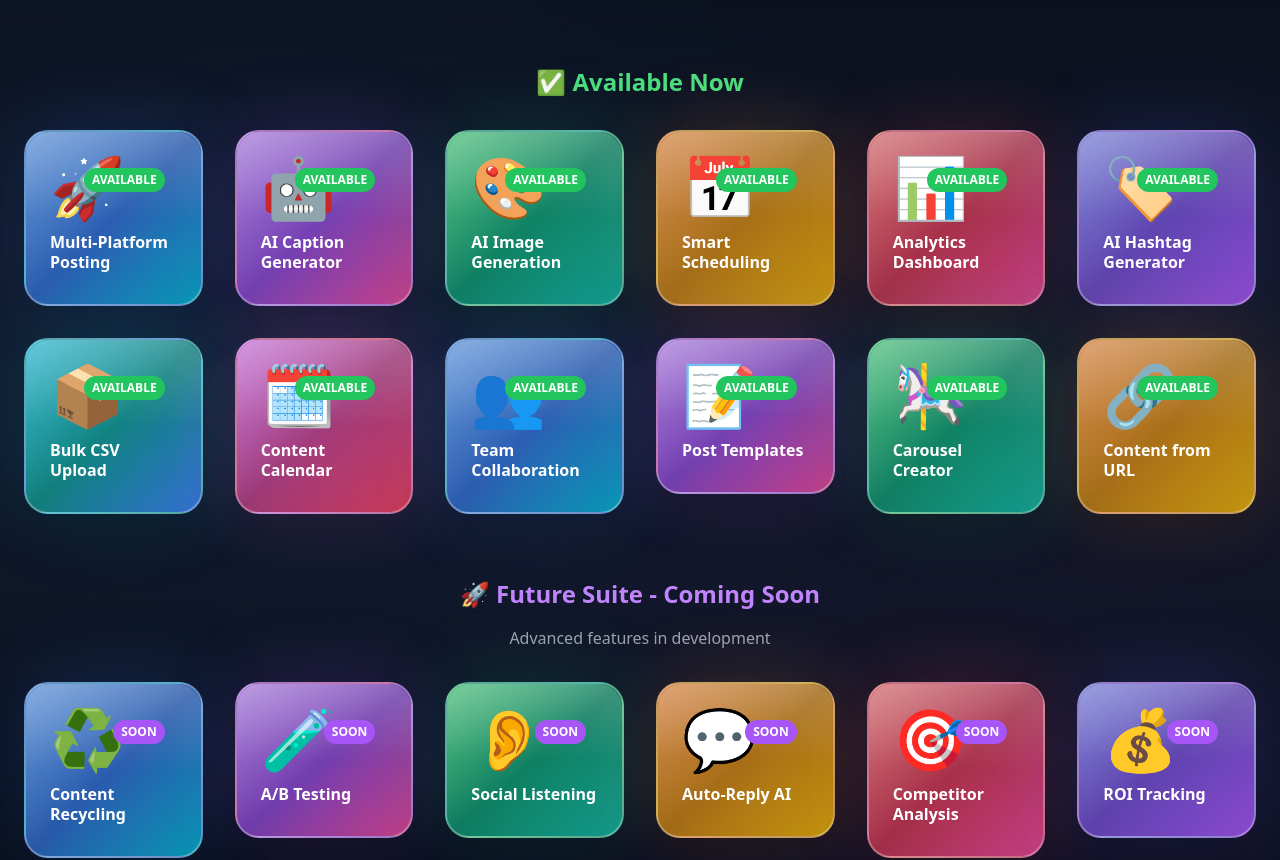
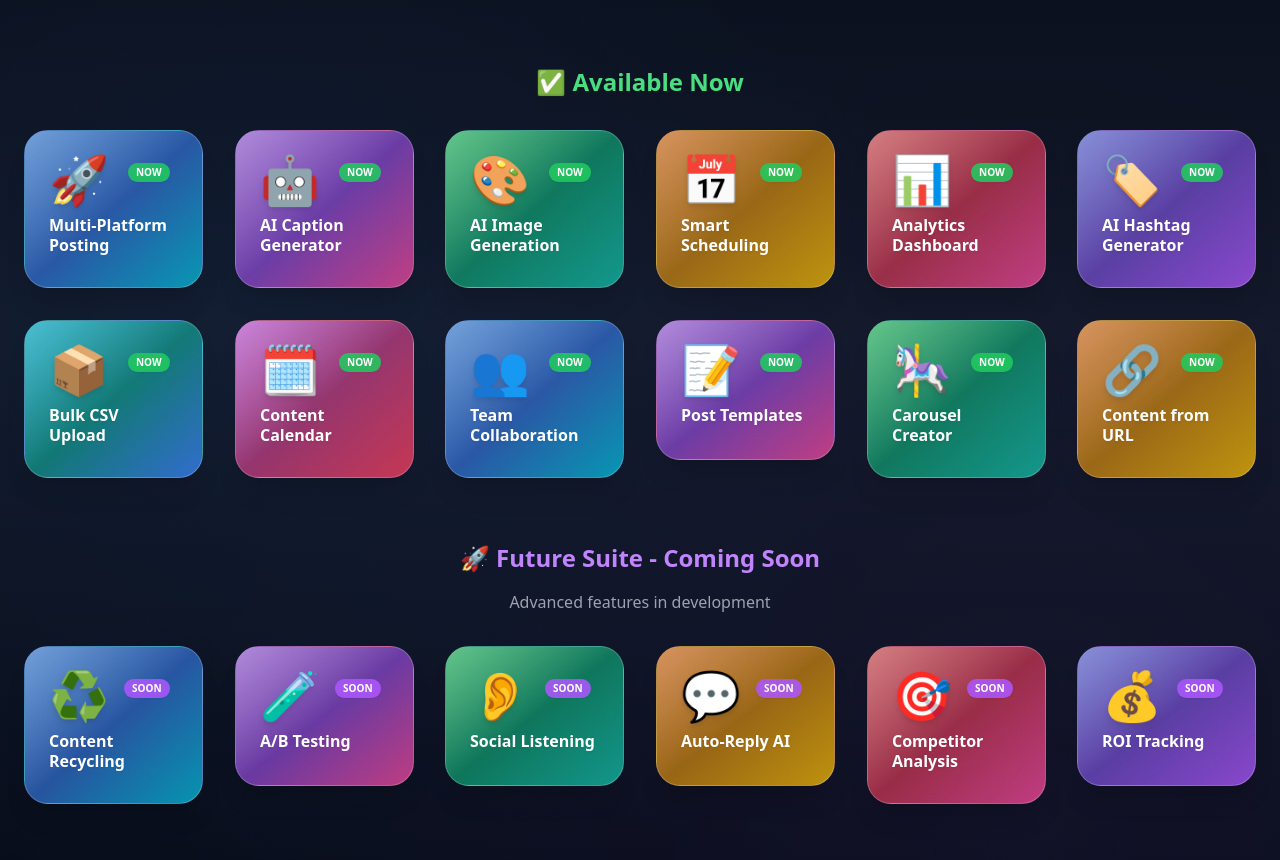
Before and after one commit to ajay-automates/social-media-automator, a React (Vite) app in the folder landing/: page / in a window 1280 px wide. Shown: the part 1300-2160 px from the top of the page. Built offline with nearby package versions, Linux system fonts and the light colour scheme.

Commit message:
Perf: Optimize landing page animations and fix layout issues

```diff
--- a/landing/src/components/AnimatedText.jsx
+++ b/landing/src/components/AnimatedText.jsx
@@ -37,7 +37,7 @@ export default function AnimatedText({ texts, className = '' }) {
       <motion.span
         animate={{ opacity: [1, 0] }}
         transition={{ duration: 0.5, repeat: Infinity, repeatType: "reverse" }}
-        className="inline-block w-1 h-12 ml-1 bg-gradient-to-r from-blue-500 to-purple-500"
+        className="inline-block w-[4px] h-[0.9em] ml-1 bg-gradient-to-r from-blue-500 to-purple-500 align-middle"
       />
     </span>
   );
--- a/landing/src/components/Features.jsx
+++ b/landing/src/components/Features.jsx
@@ -6,14 +6,16 @@ function Feature3D({ feature, index }) {
   const ref = useRef(null);
   const [isHovered, setIsHovered] = useState(false);
 
+  // Simplified motion values
   const x = useMotionValue(0);
   const y = useMotionValue(0);
 
-  const mouseXSpring = useSpring(x, { stiffness: 150, damping: 15 });
-  const mouseYSpring = useSpring(y, { stiffness: 150, damping: 15 });
+  // Reduced spring config for better performance
+  const mouseXSpring = useSpring(x, { stiffness: 100, damping: 20 });
+  const mouseYSpring = useSpring(y, { stiffness: 100, damping: 20 });
 
-  const rotateX = useTransform(mouseYSpring, [-0.5, 0.5], ["15deg", "-15deg"]);
-  const rotateY = useTransform(mouseXSpring, [-0.5, 0.5], ["-15deg", "15deg"]);
+  const rotateX = useTransform(mouseYSpring, [-0.5, 0.5], ["10deg", "-10deg"]);
+  const rotateY = useTransform(mouseXSpring, [-0.5, 0.5], ["-10deg", "10deg"]);
 
   const handleMouseMove = (e) => {
     if (!ref.current) return;
@@ -56,19 +58,19 @@ function Feature3D({ feature, index }) {
       onMouseMove={handleMouseMove}
       onMouseEnter={() => setIsHovered(true)}
       onMouseLeave={handleMouseLeave}
-      initial={{ opacity: 0, y: 60, scale: 0.8 }}
+      initial={{ opacity: 0, y: 30, scale: 0.9 }}
       whileInView={{ opacity: 1, y: 0, scale: 1 }}
-      viewport={{ once: true, margin: "-100px" }}
+      viewport={{ once: true, margin: "-50px" }}
       transition={{
-        duration: 0.8,
+        duration: 0.5,
         delay: index * 0.05,
-        ease: [0.25, 0.46, 0.45, 0.94],
+        ease: "easeOut",
       }}
       style={{
         transformStyle: "preserve-3d",
         perspective: "1000px",
       }}
-      className="group relative"
+      className="group relative motion-safe:transform"
     >
       <motion.div
         style={{
@@ -76,69 +78,62 @@ function Feature3D({ feature, index }) {
           rotateY,
           transformStyle: "preserve-3d",
         }}
-        transition={{ type: "spring", stiffness: 150, damping: 15 }}
         className="relative"
       >
-        {/* 3D Shadow Layer */}
+        {/* 3D Shadow Layer - Only show on hover for performance */}
         <motion.div
           style={{
-            transform: "translateZ(-50px)",
+            transform: "translateZ(-30px)",
             background: gradient.shadow,
           }}
           animate={{
-            opacity: isHovered ? 0.8 : 0.4,
-            scale: isHovered ? 1.1 : 1,
+            opacity: isHovered ? 0.6 : 0,
+            scale: isHovered ? 1.05 : 0.95,
           }}
-          transition={{ duration: 0.4 }}
-          className="absolute inset-0 rounded-3xl blur-2xl"
+          transition={{ duration: 0.3 }}
+          className="absolute inset-0 rounded-3xl blur-xl will-change-opacity"
         />
 
-        {/* Main 3D Box - Expands on hover */}
+        {/* Main 3D Box */}
         <motion.div
           animate={{
-            height: isHovered ? 'auto' : 'auto',
-            minHeight: isHovered ? '200px' : '140px',
+            minHeight: isHovered ? '180px' : '140px',
           }}
           style={{
-            transform: isHovered ? "translateZ(50px)" : "translateZ(0px)",
+            transform: isHovered ? "translateZ(30px)" : "translateZ(0px)",
           }}
-          transition={{ duration: 0.5, ease: "easeOut" }}
-          className={`relative bg-gradient-to-br ${gradient.bg} backdrop-blur-2xl rounded-3xl p-6 border-2 border-white/30 shadow-2xl overflow-hidden`}
+          transition={{ duration: 0.3, ease: "easeOut" }}
+          className={`relative bg-gradient-to-br ${gradient.bg} backdrop-blur-xl rounded-3xl p-6 border border-white/20 shadow-xl overflow-hidden will-change-transform`}
         >
-          {/* Static glossy shine - no animation for performance */}
-          <div className="absolute inset-0 bg-gradient-to-br from-white/15 via-transparent to-transparent"></div>
-
-          {/* Additional glossy top shine */}
-          <div className="absolute top-0 left-0 right-0 h-1/2 bg-gradient-to-b from-white/20 to-transparent rounded-t-3xl"></div>
+          {/* Static glossy shine */}
+          <div className="absolute inset-0 bg-gradient-to-br from-white/20 via-transparent to-transparent pointer-events-none"></div>
 
           {/* 3D Icon Layer */}
           <motion.div
             style={{
-              transform: isHovered ? "translateZ(30px)" : "translateZ(0px)",
+              transform: isHovered ? "translateZ(20px)" : "translateZ(0px)",
             }}
-            transition={{ duration: 0.4 }}
+            transition={{ duration: 0.3 }}
             className="relative z-10"
           >
-            <div className="text-6xl mb-4">
+            <div className="text-5xl mb-3 drop-shadow-md">
               {feature.icon}
             </div>
 
-            {/* Title Layer */}
-            <h3 className="text-base font-bold text-white leading-tight mb-2">
+            <h3 className="text-base font-bold text-white leading-tight mb-2 drop-shadow-sm">
               {feature.title}
             </h3>
 
-            {/* Description expands inside box */}
             <AnimatePresence>
               {isHovered && (
                 <motion.div
                   initial={{ opacity: 0, height: 0 }}
                   animate={{ opacity: 1, height: 'auto' }}
                   exit={{ opacity: 0, height: 0 }}
-                  transition={{ duration: 0.4, ease: "easeOut" }}
+                  transition={{ duration: 0.3 }}
                   className="overflow-hidden"
                 >
-                  <p className="text-xs text-white/90 leading-relaxed mt-2 pt-2 border-t border-white/20">
+                  <p className="text-xs text-white/95 leading-relaxed mt-2 pt-2 border-t border-white/20 font-medium">
                     {feature.description}
                   </p>
                 </motion.div>
@@ -147,43 +142,15 @@ function Feature3D({ feature, index }) {
 
             {/* Status Badge */}
             {feature.status === 'available' ? (
-              <div className="absolute top-3 right-3">
-                <div className="bg-green-500 text-white text-xs px-2 py-1 rounded-full font-bold">AVAILABLE</div>
+              <div className="absolute top-2 right-2">
+                <div className="bg-green-500/90 backdrop-blur-sm text-white text-[10px] px-2 py-0.5 rounded-full font-bold shadow-sm">NOW</div>
               </div>
             ) : (
-              <div className="absolute top-3 right-3">
-                <div className="bg-purple-500 text-white text-xs px-2 py-1 rounded-full font-bold">SOON</div>
+              <div className="absolute top-2 right-2">
+                <div className="bg-purple-500/90 backdrop-blur-sm text-white text-[10px] px-2 py-0.5 rounded-full font-bold shadow-sm">SOON</div>
               </div>
             )}
           </motion.div>
-
-          {/* Layered depth cards in 3D */}
-          <AnimatePresence>
-            {isHovered && (
-              <>
-                <motion.div
-                  initial={{ opacity: 0 }}
-                  animate={{ opacity: 0.3 }}
-                  exit={{ opacity: 0 }}
-                  transition={{ duration: 0.3 }}
-                  style={{
-                    transform: "translateZ(-20px)",
-                  }}
-                  className="absolute inset-2 bg-white/5 rounded-2xl"
-                />
-                <motion.div
-                  initial={{ opacity: 0 }}
-                  animate={{ opacity: 0.2 }}
-                  exit={{ opacity: 0 }}
-                  transition={{ duration: 0.3 }}
-                  style={{
-                    transform: "translateZ(-40px)",
-                  }}
-                  className="absolute inset-4 bg-white/5 rounded-xl"
-                />
-              </>
-            )}
-          </AnimatePresence>
         </motion.div>
       </motion.div>
     </motion.div>
--- a/landing/src/components/TestimonialCarousel.jsx
+++ b/landing/src/components/TestimonialCarousel.jsx
@@ -14,7 +14,7 @@ export default function TestimonialCarousel({ testimonials }) {
       <motion.div
         className="flex gap-6"
         animate={{
-          x: [0, -50 * testimonials.length + '%'],
+          x: ['0%', '-50%'],
         }}
         transition={{
           x: {
@@ -55,6 +55,7 @@ export default function TestimonialCarousel({ testimonials }) {
               <motion.img
                 src={testimonial.avatar}
                 alt={testimonial.name}
+                loading="lazy"
                 className="w-12 h-12 rounded-full border-2 border-blue-500/50 group-hover:border-blue-400 transition-colors"
                 whileHover={{ scale: 1.1 }}
               />
--- a/landing/src/components/TestimonialGrid.jsx
+++ b/landing/src/components/TestimonialGrid.jsx
@@ -39,6 +39,7 @@ export default function TestimonialGrid({ testimonials }) {
             <motion.img
               src={testimonial.avatar}
               alt={testimonial.name}
+              loading="lazy"
               className="w-10 h-10 rounded-full border-2 border-purple-500/50 group-hover:border-purple-400 transition-colors"
               whileHover={{ scale: 1.15, rotate: 360 }}
               transition={{ duration: 0.3 }}
```
Also changed, not shown: landing/src/components/Stats.jsx (+18 -18 lines).
